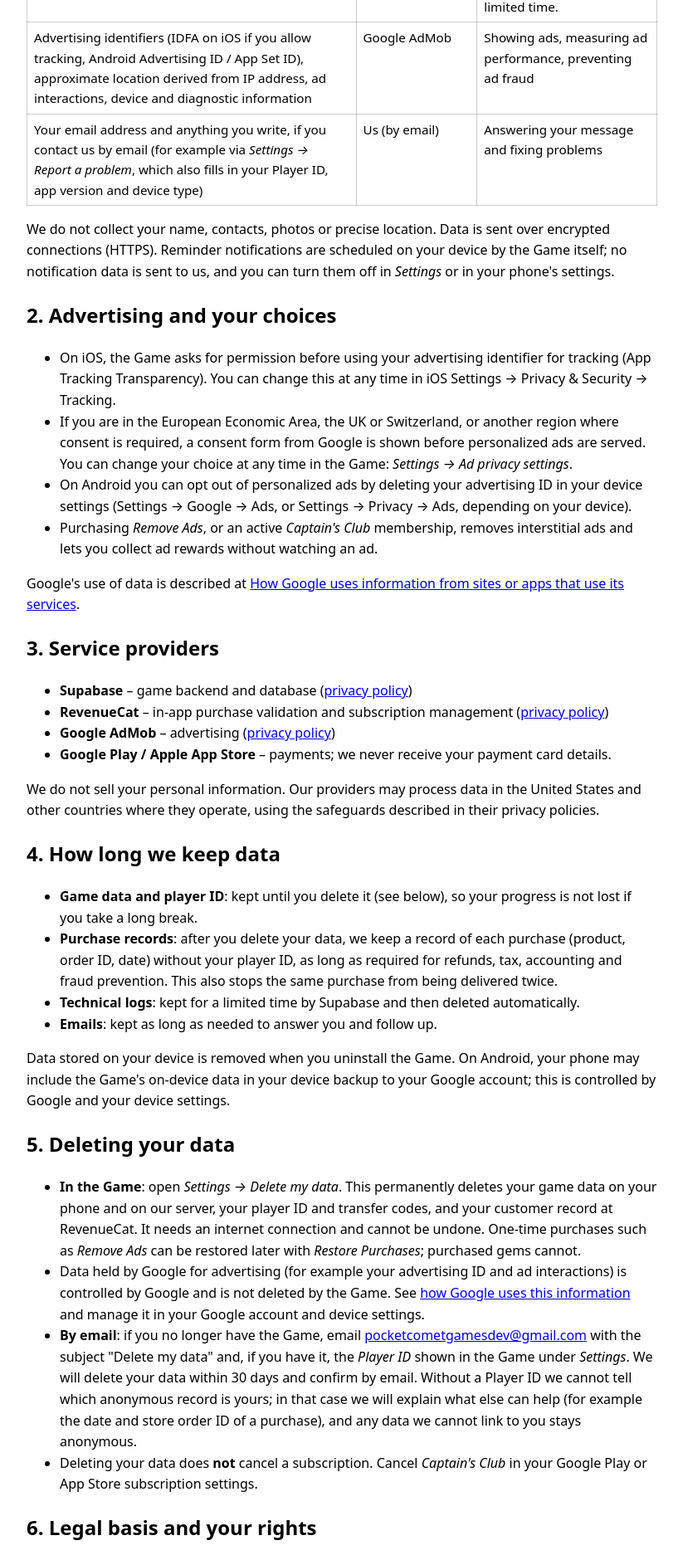
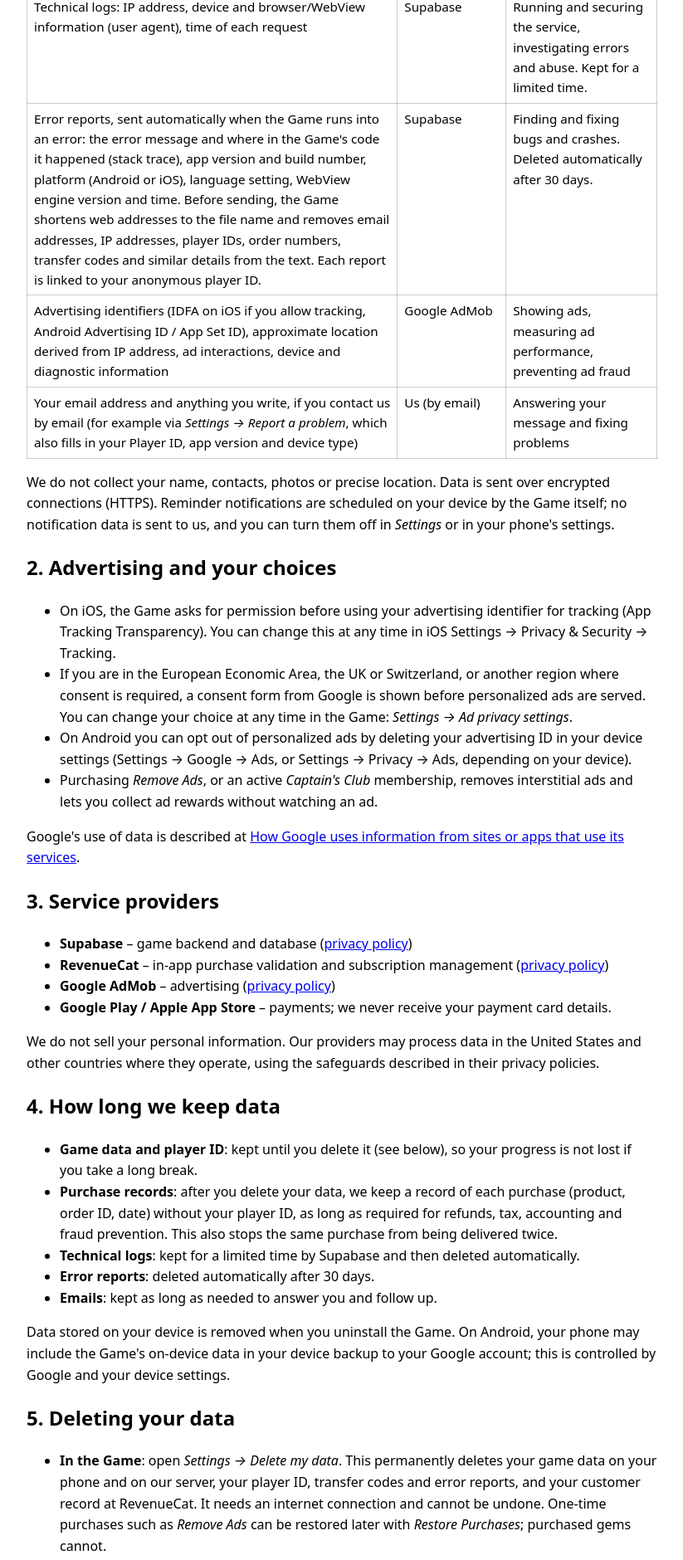
Before and after one commit to qqq641120/merge-idle-legal, a plain HTML site: page index.html in a window 1280 px wide. Shown: the part 920-2800 px from the top of the page at 83% size, without its empty margins (228-1051 px from the left). Drawn offline with Linux system fonts and the light colour scheme.

Commit message:
隱私權政策：加入錯誤回報（收集內容、去個資、綁匿名玩家 ID、30 天自動刪除、刪除資料時一併刪除），生效日改 2026-11-25
Co-Authored-By: Claude Opus 5.5 <noreply@anthropic.com>

```diff
--- a/index.html
+++ b/index.html
@@ -17,7 +17,7 @@
   </head>
   <body>
     <h1>Privacy Policy</h1>
-    <p class="muted">Moonbun Orbs · Effective date: November 19, 2026</p>
+    <p class="muted">Moonbun Orbs · Effective date: November 25, 2026</p>
 
     <p>
       This policy explains what information the mobile game <strong>Moonbun Orbs</strong> (the "Game"), made by Moonbun
@@ -53,6 +53,11 @@
         <td>Technical logs: IP address, device and browser/WebView information (user agent), time of each request</td>
         <td>Supabase</td>
         <td>Running and securing the service, investigating errors and abuse. Kept for a limited time.</td>
+      </tr>
+      <tr>
+        <td>Error reports, sent automatically when the Game runs into an error: the error message and where in the Game's code it happened (stack trace), app version and build number, platform (Android or iOS), language setting, WebView engine version and time. Before sending, the Game shortens web addresses to the file name and removes email addresses, IP addresses, player IDs, order numbers, transfer codes and similar details from the text. Each report is linked to your anonymous player ID.</td>
+        <td>Supabase</td>
+        <td>Finding and fixing bugs and crashes. Deleted automatically after 30 days.</td>
       </tr>
       <tr>
         <td>Advertising identifiers (IDFA on iOS if you allow tracking, Android Advertising ID / App Set ID), approximate location derived from IP address, ad interactions, device and diagnostic information</td>
@@ -98,6 +103,7 @@
       <li><strong>Game data and player ID</strong>: kept until you delete it (see below), so your progress is not lost if you take a long break.</li>
       <li><strong>Purchase records</strong>: after you delete your data, we keep a record of each purchase (product, order ID, date) without your player ID, as long as required for refunds, tax, accounting and fraud prevention. This also stops the same purchase from being delivered twice.</li>
       <li><strong>Technical logs</strong>: kept for a limited time by Supabase and then deleted automatically.</li>
+      <li><strong>Error reports</strong>: deleted automatically after 30 days.</li>
       <li><strong>Emails</strong>: kept as long as needed to answer you and follow up.</li>
     </ul>
     <p>
@@ -108,7 +114,7 @@
     <h2 id="delete">5. Deleting your data</h2>
     <ul>
       <li><strong>In the Game</strong>: open <em>Settings → Delete my data</em>. This permanently deletes your game data on
-        your phone and on our server, your player ID and transfer codes, and your customer record at RevenueCat. It needs
+        your phone and on our server, your player ID, transfer codes and error reports, and your customer record at RevenueCat. It needs
         an internet connection and cannot be undone. One-time purchases such as <em>Remove Ads</em> can be restored later
         with <em>Restore Purchases</em>; purchased gems cannot.</li>
       <li>Data held by Google for advertising (for example your advertising ID and ad interactions) is controlled by
@@ -128,7 +134,7 @@
     <h2>6. Legal basis and your rights</h2>
     <p>
       Where the GDPR or similar laws apply, we process data to provide the Game you asked for (cloud save, purchases), for
-      our legitimate interests in keeping the Game secure and fair (anti-cheat, logs), to meet legal obligations (purchase
+      our legitimate interests in keeping the Game secure, fair and working (anti-cheat, logs, error reports), to meet legal obligations (purchase
       records), and with your consent for personalized ads.
     </p>
     <p>
```
